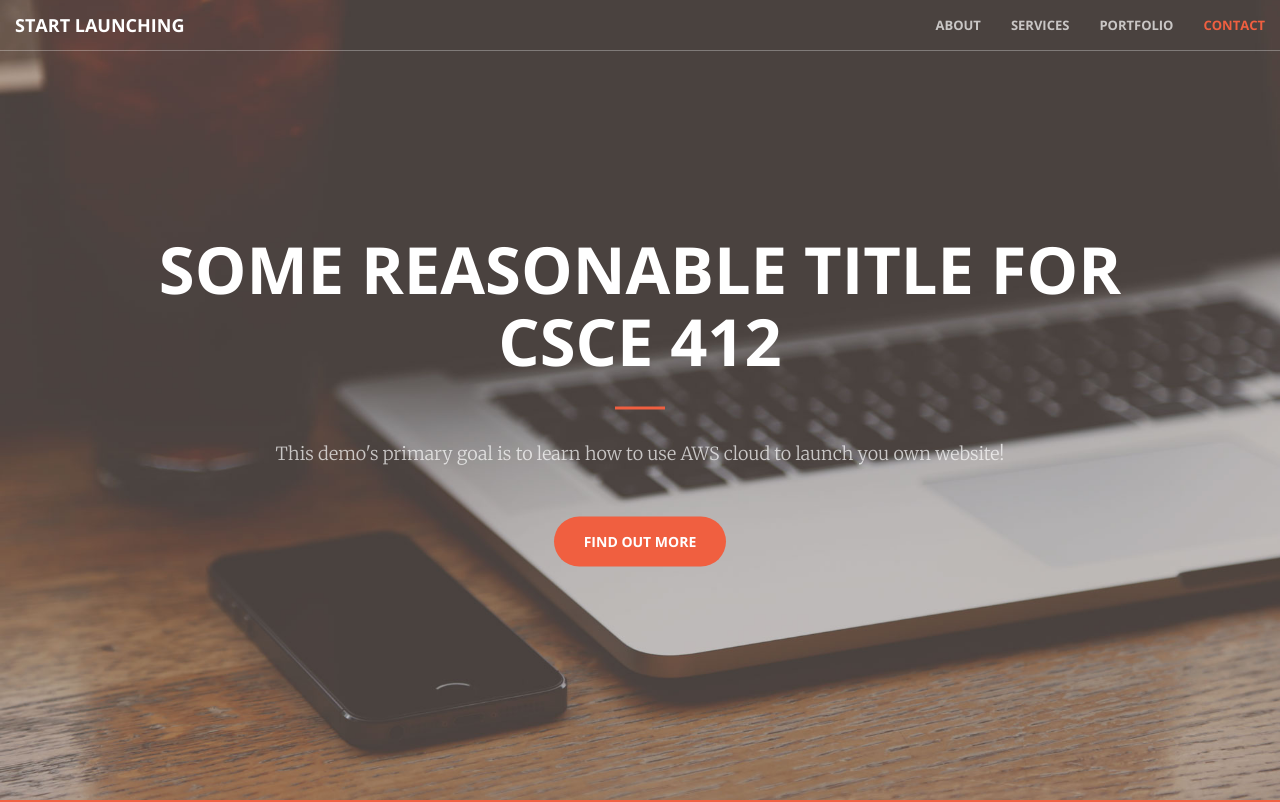
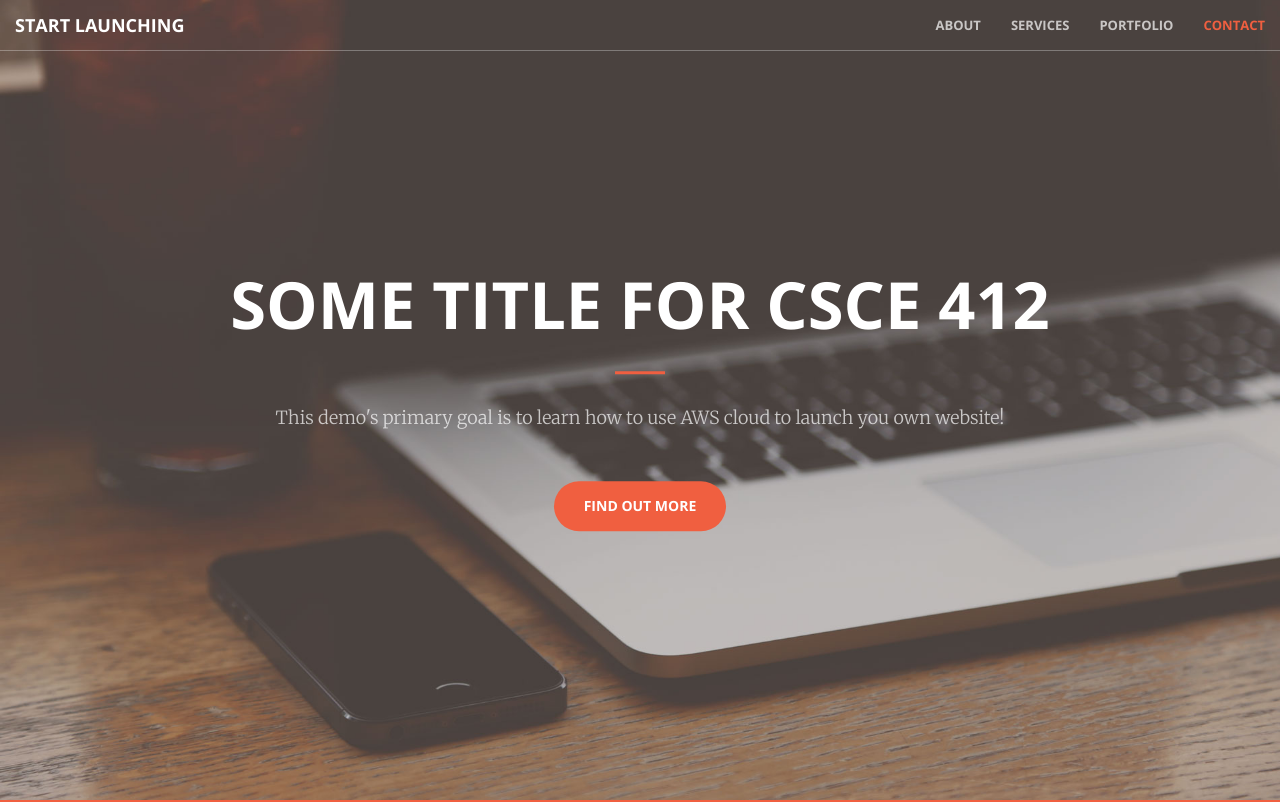
Before and after one commit to Simon-Sprouse/CSCE412Proj5, a plain HTML site: page index.html in a window 1280 px wide. Shown: the top 802 px of the page. Drawn offline with nearby package versions, Linux system fonts and the light colour scheme.

Commit message:
Pipeline test 4

```diff
--- a/index.html
+++ b/index.html
@@ -74,7 +74,7 @@
     <header>
         <div class="header-content">
             <div class="header-content-inner">
-                <h1>Some Reasonable Title For CSCE 412</h1>
+                <h1>Some Title For CSCE 412</h1>
                 <hr>
                 <p>This demo's primary goal is to learn how to use AWS cloud to launch you own website!</p>
                 <a href="#about" class="btn btn-primary btn-xl page-scroll">Find Out More</a>
```
